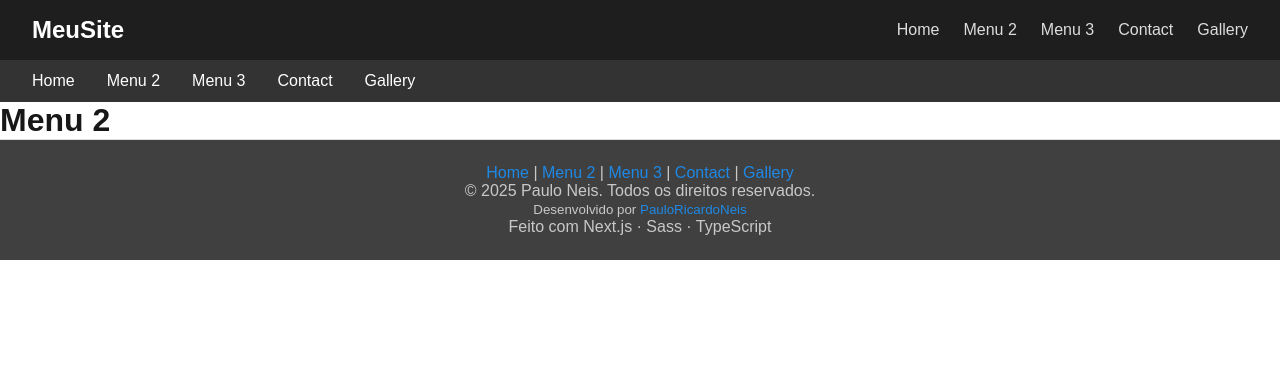
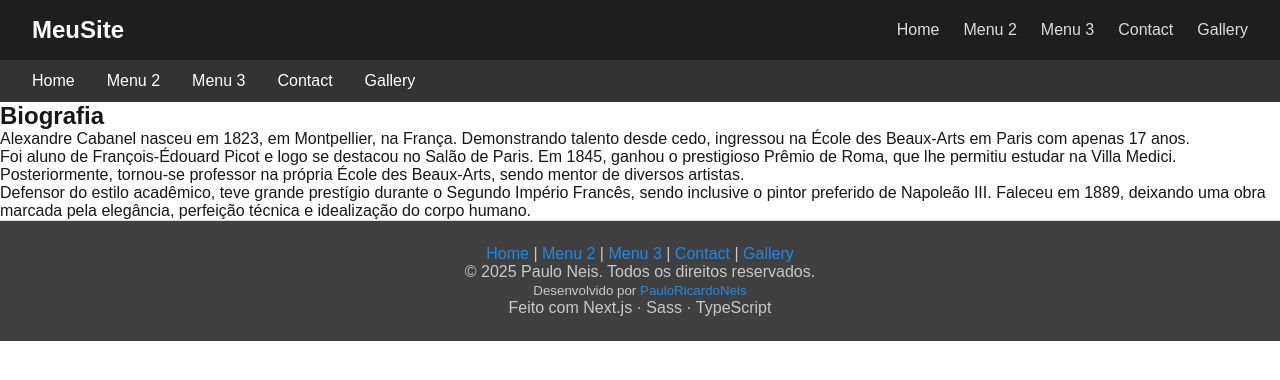
Before and after one commit to PauloRicardoNeis/VS16A-Task01, a Next.js app: page /menu2 in a window 1280 px wide. Shown: the top 380 px of the page. Built offline with nearby package versions, Linux system fonts and the light colour scheme.

Commit message:
Task02 | feat | menu 2 and 3 content and gallery light optimization

```diff
--- a/src/app/gallery/page.tsx
+++ b/src/app/gallery/page.tsx
@@ -1,6 +1,10 @@
-import ImageGrid from "@/components/ImageGrid/ImageGrid";
+import dynamic from "next/dynamic";
 import Title from "@/components/Title/Title";
 import { images } from "@/data/images";
+
+const ImageGrid = dynamic(() => import("@/components/ImageGrid/ImageGrid"), {
+    loading: () => <p>Loading gallery...</p>
+});
 
 export default function GalleryPage() {
     return (
--- a/src/app/menu2/page.tsx
+++ b/src/app/menu2/page.tsx
@@ -1,7 +1,16 @@
-export default function Menu2() {
+export default function BiographyPage() {
     return (
-        <>
-            <h1>Menu 2</h1>
-        </>
+        <section>
+            <h1>Biografia</h1>
+            <p>
+                Alexandre Cabanel nasceu em 1823, em Montpellier, na França. Demonstrando talento desde cedo, ingressou na École des Beaux-Arts em Paris com apenas 17 anos.
+            </p>
+            <p>
+                Foi aluno de François-Édouard Picot e logo se destacou no Salão de Paris. Em 1845, ganhou o prestigioso Prêmio de Roma, que lhe permitiu estudar na Villa Medici. Posteriormente, tornou-se professor na própria École des Beaux-Arts, sendo mentor de diversos artistas.
+            </p>
+            <p>
+                Defensor do estilo acadêmico, teve grande prestígio durante o Segundo Império Francês, sendo inclusive o pintor preferido de Napoleão III. Faleceu em 1889, deixando uma obra marcada pela elegância, perfeição técnica e idealização do corpo humano.
+            </p>
+        </section>
     );
 }
```
Also changed, not shown: src/app/menu3/page.tsx (+14 -5 lines), src/app/page.tsx (+12 -5 lines).
